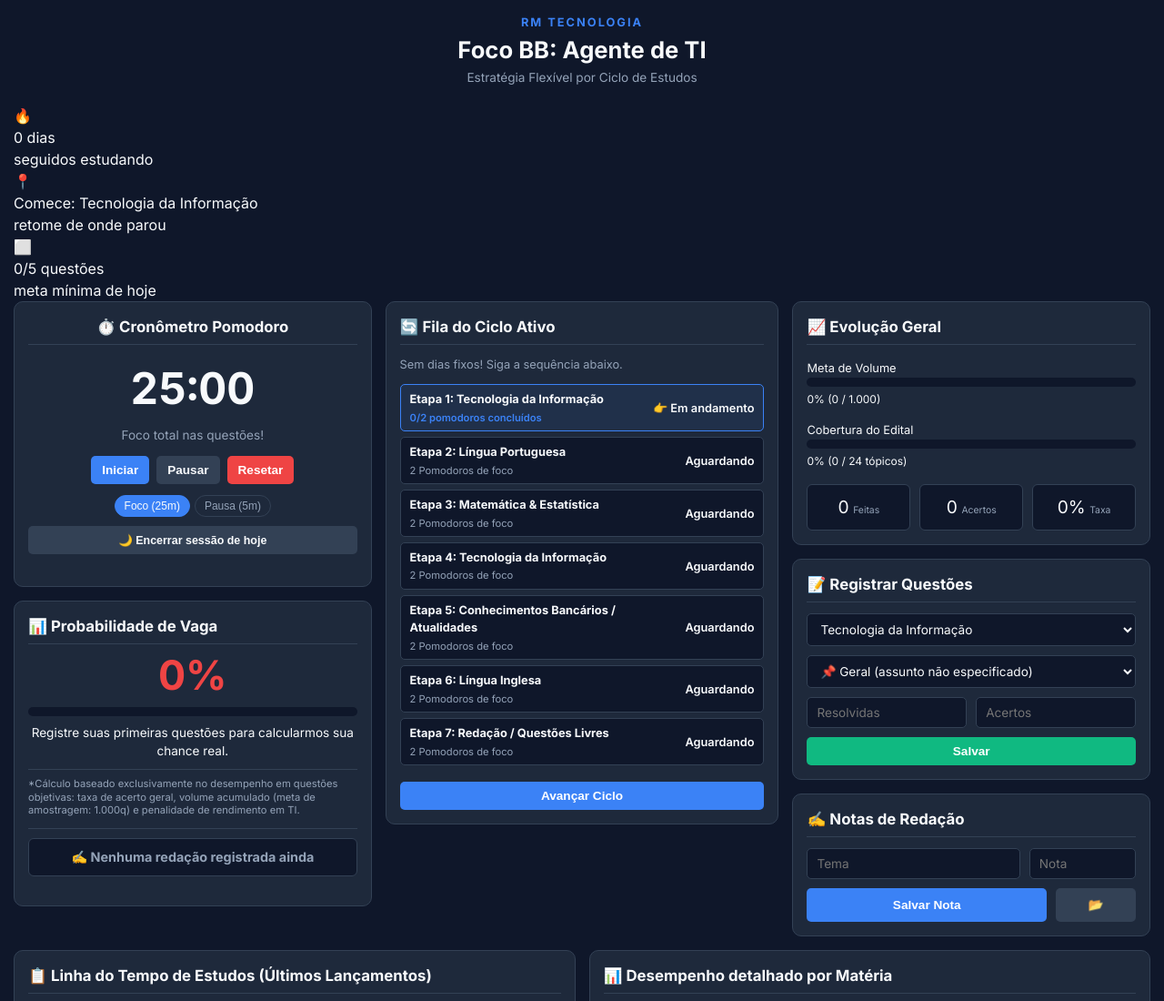
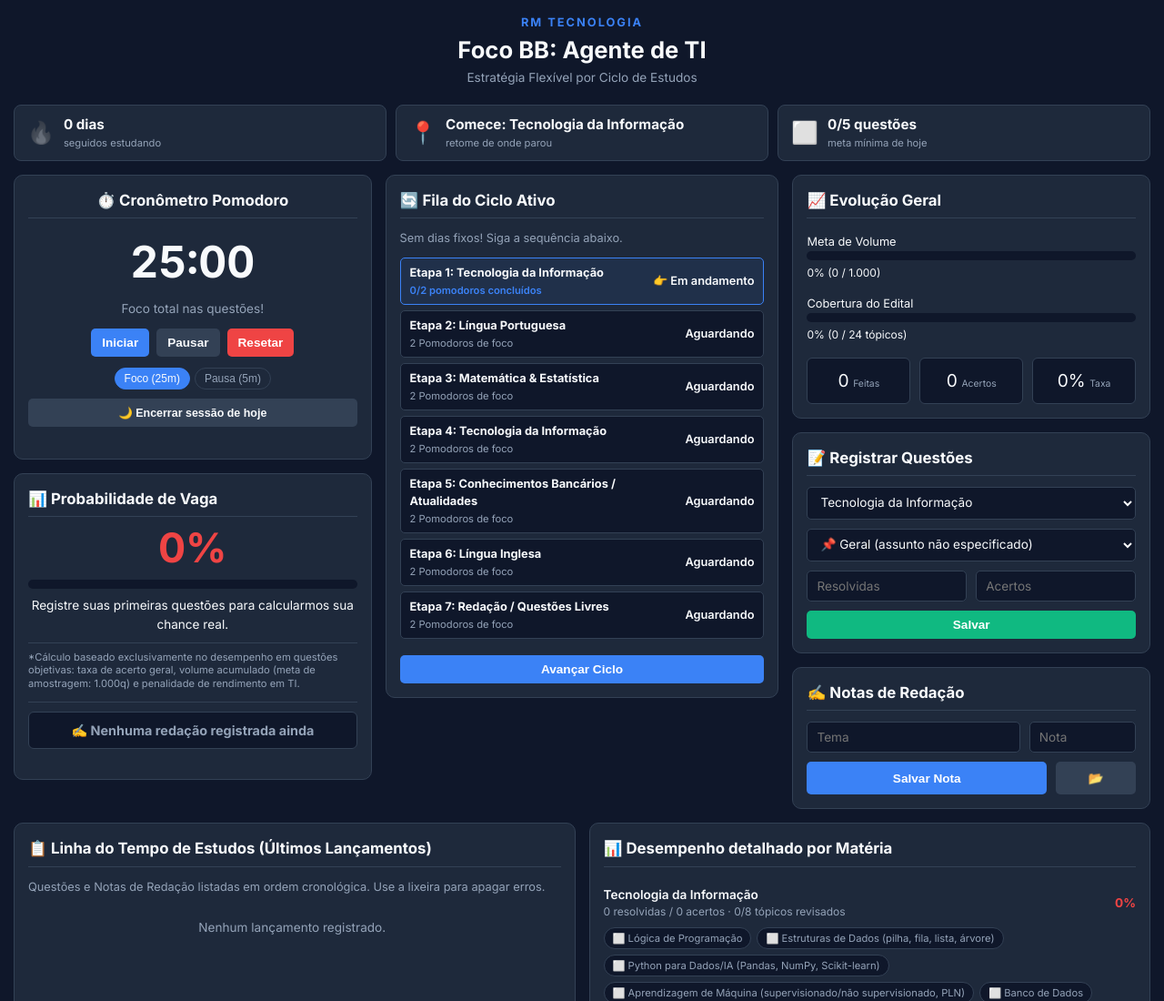
Before and after one commit to Raphaellmonteiro/focobbagenteti, a plain HTML site: page index.html in a window 1280 px wide. Shown: the top 1100 px of the page at 91% size. Drawn offline with Linux system fonts and the light colour scheme.

Commit message:
Update style.css

```diff
--- a/style.css
+++ b/style.css
@@ -45,6 +45,64 @@ body {
 .subtitle {
     color: var(--text-secondary);
     font-size: 0.85rem;
+}
+
+/* BARRA DE STATUS: streak, retomar de onde parou, meta mínima do dia */
+.status-bar {
+    max-width: 1300px;
+    margin: 0 auto 15px auto;
+    display: grid;
+    grid-template-columns: 1fr;
+    gap: 10px;
+}
+
+@media (min-width: 700px) {
+    .status-bar {
+        grid-template-columns: repeat(3, 1fr);
+    }
+}
+
+.status-pill {
+    background-color: var(--card-bg);
+    border: 1px solid var(--border-color);
+    border-radius: 8px;
+    padding: 10px 14px;
+    display: flex;
+    align-items: center;
+    gap: 10px;
+}
+
+.status-pill-icon {
+    font-size: 1.5rem;
+    line-height: 1;
+}
+
+.status-pill-value {
+    font-weight: 700;
+    font-size: 0.95rem;
+}
+
+.status-pill-label {
+    font-size: 0.7rem;
+    color: var(--text-secondary);
+}
+
+#streak-pill.cold .status-pill-icon {
+    opacity: 0.35;
+    filter: grayscale(1);
+}
+
+#daily-goal-pill {
+    cursor: pointer;
+}
+
+#daily-goal-pill.met {
+    border-color: var(--accent-green);
+    background-color: rgba(16, 185, 129, 0.08);
+}
+
+#daily-goal-pill.met .status-pill-value {
+    color: var(--accent-green);
 }
 
 /* CONTAINER PRINCIPAL EM GRID DE 3 COLUNAS */
```
